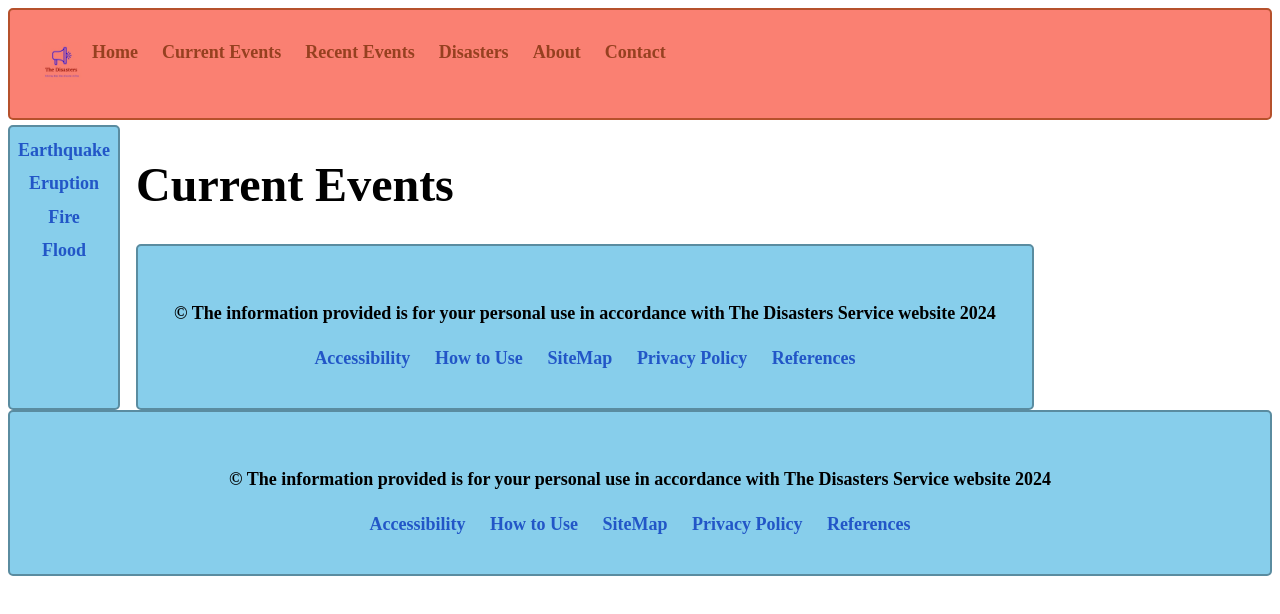
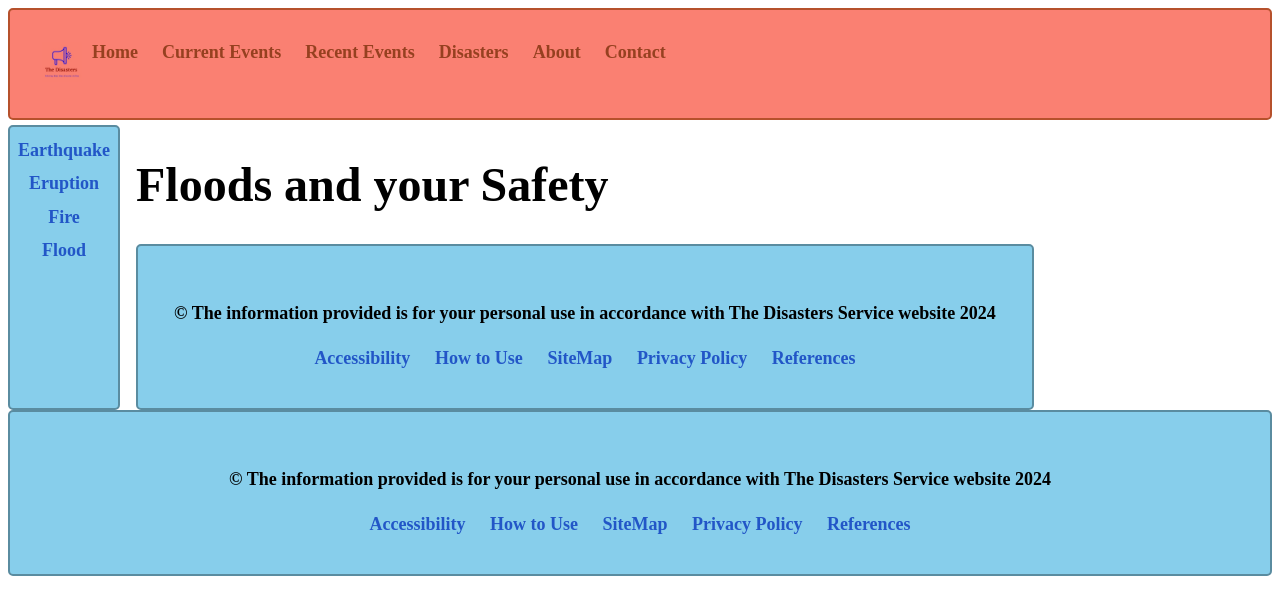
Before and after one commit to BIT-Studio-3/group-project-25-1-scade, a SvelteKit app in the folder disaster/disaster/: page /disasters/flood/floodInfo in a window 1280 px wide. Shown: the top 614 px of the page. Built offline with nearby package versions, Linux system fonts and the light colour scheme.

Commit message:
change heading

```diff
--- a/disaster/disaster/src/routes/disasters/flood/floodInfo/+page.svelte
+++ b/disaster/disaster/src/routes/disasters/flood/floodInfo/+page.svelte
@@ -4,7 +4,7 @@
 </script>
 
 
-<Header headingTitle="Current Events" />
+<Header headingTitle="Floods and your Safety" />
 <Footer year ={2024} />
 
 <style>
```
